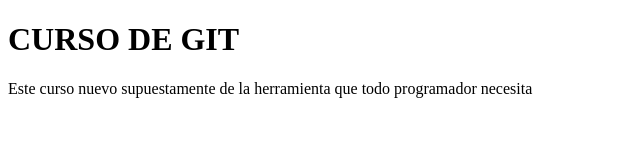
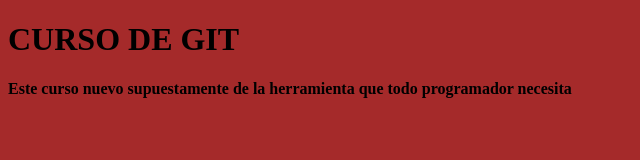
Before and after one commit to maurof2712/Curso-GIT, a plain HTML site: page index.html in a window 1280 px wide. Shown: the whole page, without its empty margins (0-640 px from the left). Drawn offline with Linux system fonts and the light colour scheme.

Commit message:
Insertando la hoja de estilos

```diff
--- a/index.html
+++ b/index.html
@@ -4,6 +4,7 @@
     <meta charset="UTF-8">
     <meta name="viewport" content="width=device-width, initial-scale=1.0">
     <title>Document</title>
+    <link rel="stylesheet" href="Estilos.css">
 </head>
 <body>
     <h1>CURSO DE GIT</h1>
```
